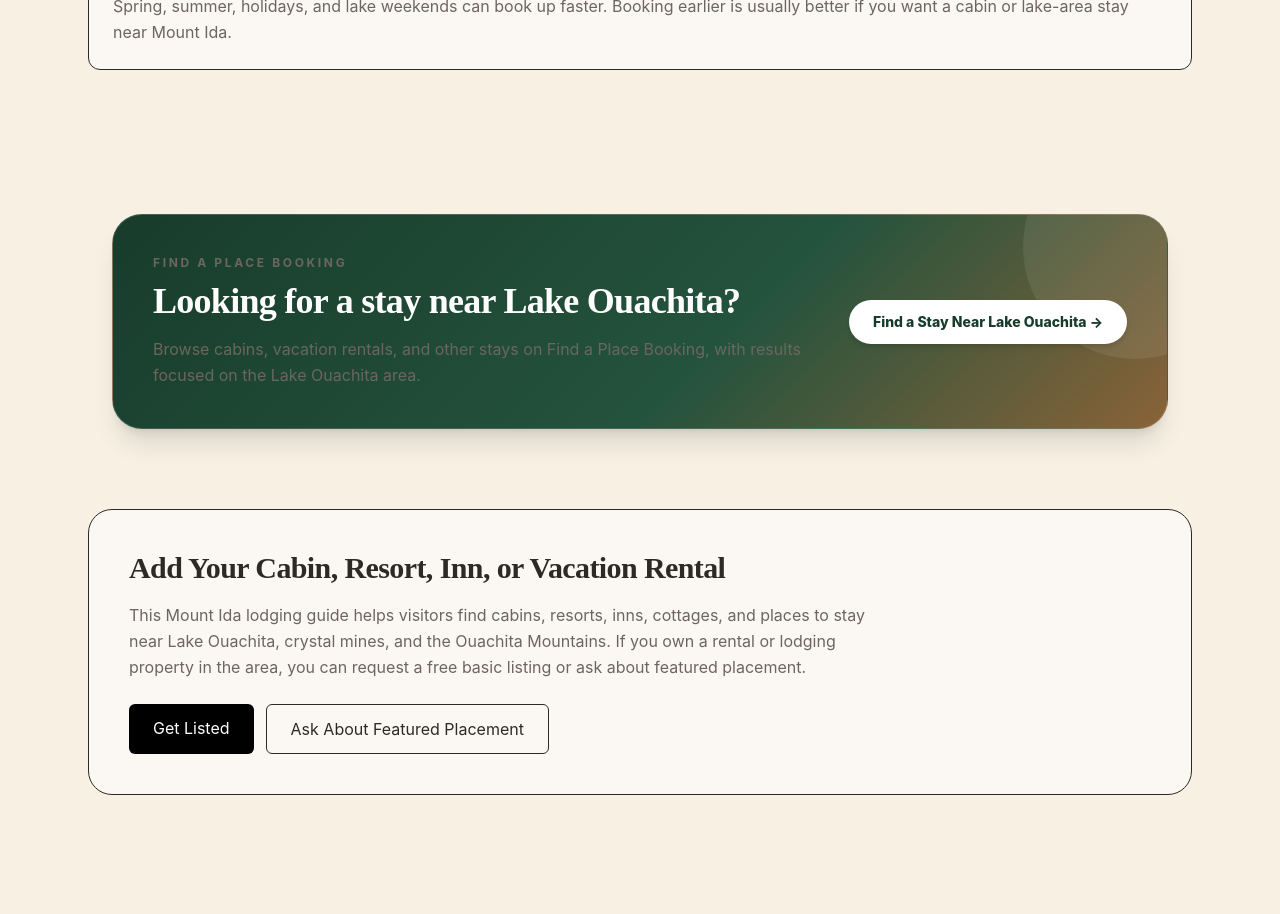
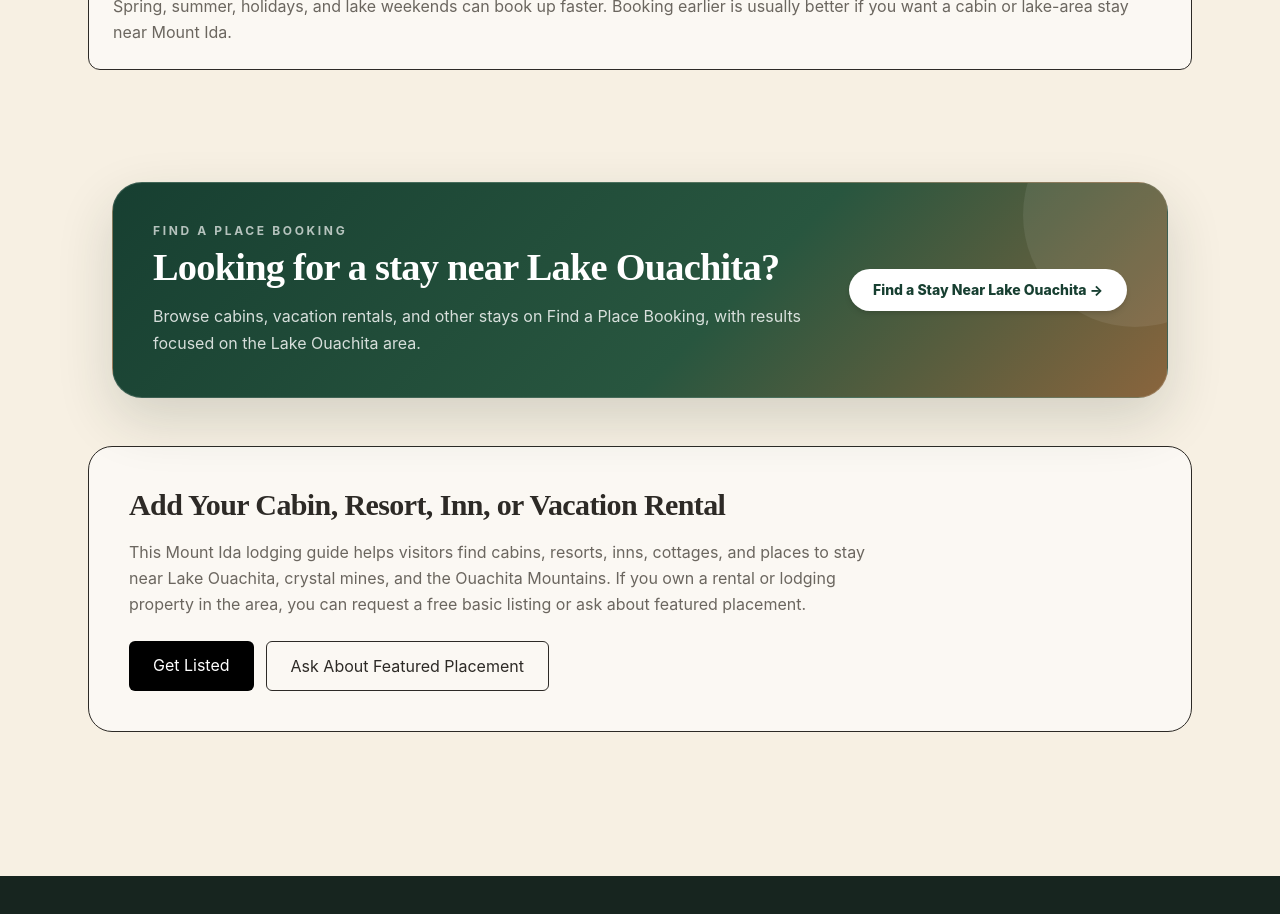
Before and after one commit to altifygenerator-ai/mt-ida-tourism, a Next.js app: page /cabins in a window 1280 px wide. Shown: the part 3640-4554 px from the top of the page. Built offline with nearby package versions, Linux system fonts and the light colour scheme.

Commit message:
Normalize Find a Place CTA styling

```diff
--- a/components/FindAPlaceBookingCTA.tsx
+++ b/components/FindAPlaceBookingCTA.tsx
@@ -12,14 +12,20 @@
   buttonLabel,
 }: FindAPlaceBookingCTAProps) {
   return (
-    <section className="section" aria-label="Find a Place Booking">
+    <section
+      className="section"
+      aria-label="Find a Place Booking"
+      style={{ paddingTop: "48px", paddingBottom: "48px" }}
+    >
       <div className="container">
         <div
           className="relative overflow-hidden rounded-[30px] border p-7 shadow-xl md:p-10"
           style={{
             background:
-              "linear-gradient(135deg, #183c2c 0%, #24533d 58%, #8a6338 100%)",
+              "linear-gradient(135deg, #173f31 0%, #28563f 58%, #8a653d 100%)",
             borderColor: "rgba(255,255,255,0.16)",
+            color: "#ffffff",
+            boxShadow: "0 22px 55px rgba(34, 49, 40, 0.16)",
           }}
         >
           <div
@@ -28,14 +34,39 @@
           />
 
           <div className="relative z-10 flex flex-col gap-6 lg:flex-row lg:items-center lg:justify-between">
-            <div className="max-w-3xl">
-              <p className="mb-2 text-xs font-bold uppercase tracking-[0.22em] text-white/70">
+            <div style={{ maxWidth: "760px" }}>
+              <p
+                className="mb-2 text-xs font-bold uppercase tracking-[0.22em]"
+                style={{
+                  marginTop: 0,
+                  color: "rgba(255,255,255,0.68)",
+                }}
+              >
                 Find a Place Booking
               </p>
-              <h2 className="text-3xl font-semibold leading-tight text-white md:text-4xl">
+
+              <h2
+                className="font-semibold"
+                style={{
+                  margin: 0,
+                  color: "#ffffff",
+                  fontSize: "clamp(1.9rem, 3vw, 2.55rem)",
+                  lineHeight: 1.08,
+                }}
+              >
                 {heading}
               </h2>
-              <p className="mt-3 max-w-2xl leading-relaxed text-white/85">
+
+              <p
+                style={{
+                  marginTop: "14px",
+                  marginBottom: 0,
+                  maxWidth: "680px",
+                  color: "rgba(255,255,255,0.82)",
+                  fontSize: "1rem",
+                  lineHeight: 1.7,
+                }}
+              >
                 {text}
               </p>
             </div>
@@ -44,7 +75,13 @@
               href={href}
               target="_blank"
               rel="noopener noreferrer"
-              className="inline-flex shrink-0 items-center justify-center rounded-full bg-white px-6 py-3 text-sm font-extrabold text-[#183c2c] no-underline shadow-md transition hover:opacity-90"
+              className="inline-flex shrink-0 items-center justify-center rounded-full bg-white px-6 py-3 text-sm font-extrabold no-underline shadow-md transition hover:opacity-90"
+              style={{
+                color: "#173f31",
+                fontFamily: "inherit",
+                lineHeight: 1.25,
+                whiteSpace: "nowrap",
+              }}
             >
               {buttonLabel}
             </a>
```
